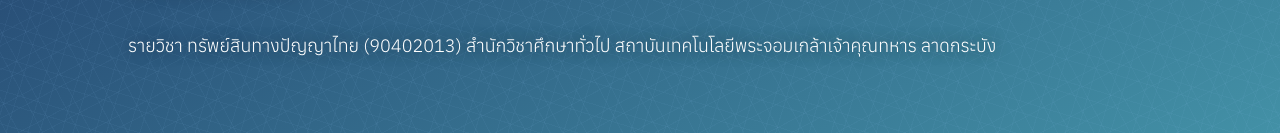
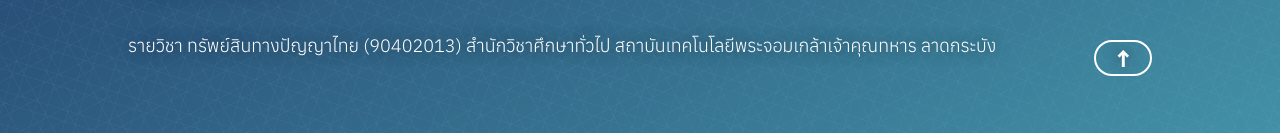
Before and after one commit to thanapat722/ThaiIntellectual-TrademarkLaw, a React (Create React App) app: page / in a window 1280 px wide. Shown: the part 2164-2297 px from the top of the page. Built offline with nearby package versions, Linux system fonts and the light colour scheme.

Commit message:
add back to top button

```diff
--- a/src/App.css
+++ b/src/App.css
@@ -60,6 +60,7 @@
 }
 
 .navbar {
+  z-index: 100;
   width: 100vw;
   position: fixed;
   background-color: rgba(255, 255, 255, 0.72);
@@ -164,10 +165,12 @@
   background-color: rgb(190, 190, 190);
   width: 100%;
   height: 75vh;
-  border-radius: 5px;
+  border-radius: 10px;
 }
 
 .bottom {
+  position: relative;
+  z-index: 1;
   display: flex;
   height: 100vh;
   background-attachment: fixed;
@@ -218,6 +221,33 @@
     linear-gradient(332deg, rgb(70, 153, 172), rgb(23, 34, 87));
 }
 
+.bottom button {
+  position: absolute;
+  bottom: 20vh;
+  right: 10vw;
+  padding: 0 1rem;
+  border: 2px solid white;
+  border-radius: 20px;
+  background-color: transparent;
+  font-family: inherit;
+  font-weight: bold;
+  font-size: 24px;
+  color: white;
+  cursor: pointer;
+  outline: none;
+  transition: all ease-in-out 250ms;
+  text-shadow: 0 0 15px rgba(0, 0, 0, 0.5);
+}
+
+.bottom button:hover {
+  backdrop-filter: blur(7px) saturate(200%);
+  background-color: white;
+  border: 2px solid transparent;
+  color: black;
+  text-shadow: none;
+  box-shadow: 0 0 15px rgba(0, 0, 0, 0.5);
+}
+
 .bottom-content {
   width: 80vw;
   margin: auto;
--- a/src/App.jsx
+++ b/src/App.jsx
@@ -68,6 +68,7 @@
             รายวิชา ทรัพย์สินทางปัญญาไทย (90402013) สำนักวิชาศึกษาทั่วไป สถาบันเทคโนโลยีพระจอมเกล้าเจ้าคุณทหาร ลาดกระบัง
           </p>
         </div>
+        <button title="กลับไปด้านบน" onClick={() => executeScroll(0)}>↑</button>
       </div>
     </div>
   );
```
